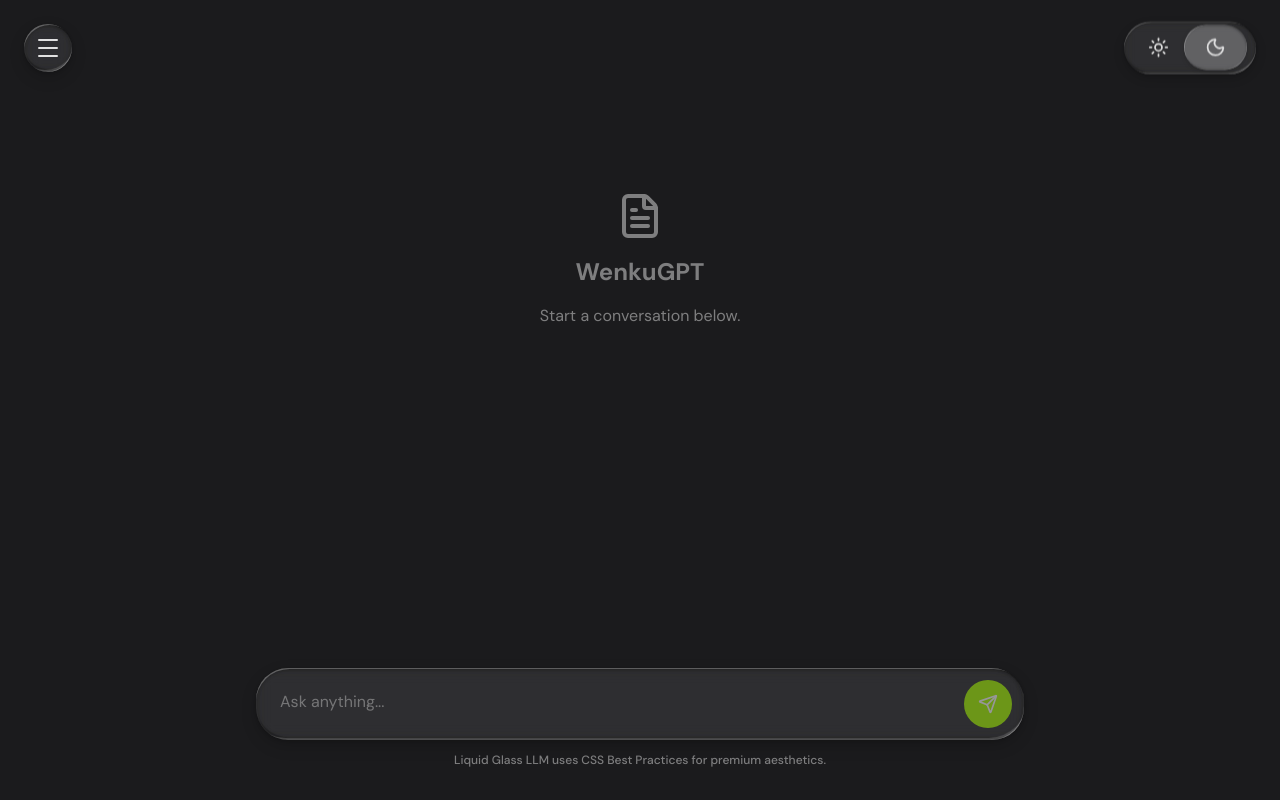
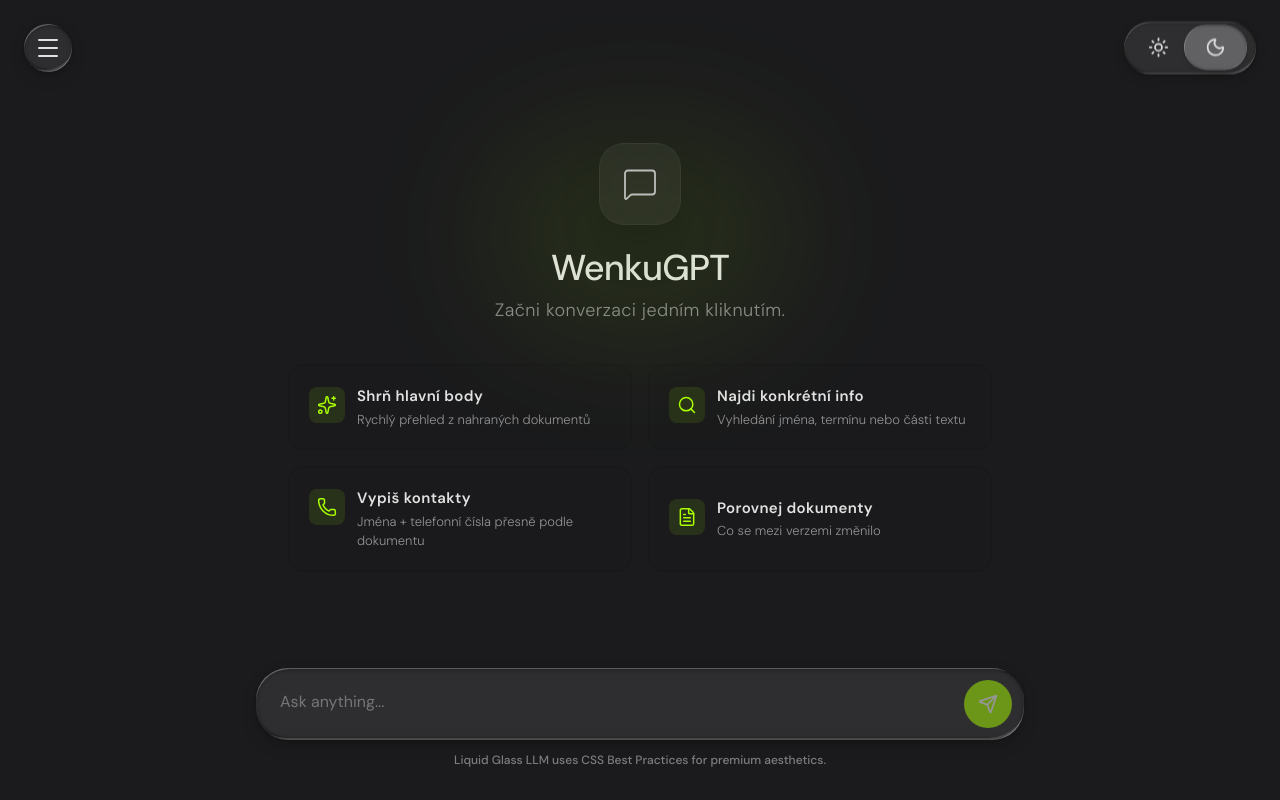
Before and after one commit to nerotinybusiness-byte/wenkugpt, a Next.js app: page / in a window 1280 px wide. Built offline with nearby package versions, Linux system fonts and the light colour scheme.

Commit message:
feat(chat): add conversational suggestion cards in empty state

```diff
--- a/src/components/chat/ChatPanel.tsx
+++ b/src/components/chat/ChatPanel.tsx
@@ -14,6 +14,7 @@ import { FileText, MessageSquarePlus, History, Trash2 } from 'lucide-react';
 
 import ChatMessage from './ChatMessage';
 import ChatInput from './ChatInput';
+import EmptyState from './EmptyState';
 import type { CitationPayload } from './CitationLink';
 import ThemeSwitcher from '@/components/ThemeSwitcher';
 import { SettingsDialog } from './SettingsDialog';
@@ -589,11 +590,7 @@ export default function ChatPanel({ onCitationClick, onSourcesChange }: ChatPane
                         aria-relevant="additions"
                     >
                         {messages.length === 0 ? (
-                            <div className="h-full flex flex-col items-center justify-center text-center opacity-50 space-y-4 pt-20">
-                                <FileText size={48} className="text-[var(--c-content)]" />
-                                <h2 className="text-2xl font-bold text-[var(--c-content)]">WenkuGPT</h2>
-                                <p className="text-[var(--c-content)]">Start a conversation below.</p>
-                            </div>
+                            <EmptyState onSuggestionSelect={handleSendMessage} />
                         ) : (
                             messages.map((message) => (
                                 <ChatMessage
--- a/src/components/chat/EmptyState.tsx
+++ b/src/components/chat/EmptyState.tsx
@@ -1,65 +1,83 @@
-import { MessageSquare, Sparkles, Code2, Layers } from 'lucide-react';
+import { MessageSquare, Sparkles, Search, FileText, Phone } from 'lucide-react';
 
-export default function EmptyState() {
-    const features = [
+interface EmptyStateProps {
+    onSuggestionSelect?: (prompt: string) => void;
+}
+
+interface SuggestionItem {
+    icon: typeof Sparkles;
+    title: string;
+    subtitle: string;
+    prompt: string;
+}
+
+export default function EmptyState({ onSuggestionSelect }: EmptyStateProps) {
+    const suggestions: SuggestionItem[] = [
         {
             icon: Sparkles,
-            label: "Liquid Glass",
-            sub: "Apple Material Design"
+            title: 'Shrň hlavní body',
+            subtitle: 'Rychlý přehled z nahraných dokumentů',
+            prompt: 'Shrň prosím hlavní body z mých nahraných dokumentů do 5 stručných odrážek.',
         },
         {
-            icon: Code2,
-            label: "System UI",
-            sub: "Native Font Stack"
+            icon: Search,
+            title: 'Najdi konkrétní info',
+            subtitle: 'Vyhledání jména, termínu nebo části textu',
+            prompt: 'Najdi v dokumentech všechny zmínky o kontaktu Jiří Zabilanský a uveď zdroj.',
         },
         {
-            icon: Layers,
-            label: "Backdrop Blur",
-            sub: "Vibrancy & Depth"
+            icon: Phone,
+            title: 'Vypiš kontakty',
+            subtitle: 'Jména + telefonní čísla přesně podle dokumentu',
+            prompt: 'Vypiš všechny osoby a telefonní čísla přesně tak, jak jsou uvedené v dokumentech.',
         },
         {
-            icon: MessageSquare,
-            label: "Responsive",
-            sub: "Adaptive Layouts"
-        }
+            icon: FileText,
+            title: 'Porovnej dokumenty',
+            subtitle: 'Co se mezi verzemi změnilo',
+            prompt: 'Porovnej hlavní rozdíly mezi nahranými dokumenty a napiš, co se změnilo.',
+        },
     ];
 
     return (
-        <div className="flex flex-col items-center justify-center h-full p-8 animate-in fade-in zoom-in duration-700">
-            <div className="relative mb-12 group">
-                {/* Glow behind logo */}
-                <div className="absolute inset-0 bg-blue-500/10 blur-[80px] rounded-full group-hover:bg-blue-500/20 transition-colors duration-1000" />
+        <div className="flex flex-col items-center justify-center h-full p-6 md:p-8 animate-in fade-in zoom-in duration-700">
+            <div className="relative mb-8 md:mb-10 group">
+                <div className="absolute inset-0 bg-[var(--c-action)]/10 blur-[70px] rounded-full group-hover:bg-[var(--c-action)]/20 transition-colors duration-1000" />
 
-                <div className="relative w-24 h-24 rounded-[32px] flex items-center justify-center mb-8 mx-auto shadow-2xl ring-1 ring-white/10 bg-white/5 backdrop-blur-3xl">
-                    <MessageSquare className="w-10 h-10 text-white/80" strokeWidth={1} />
+                <div className="relative w-20 h-20 rounded-[24px] flex items-center justify-center mb-6 mx-auto shadow-2xl ring-1 ring-white/10 bg-white/5 backdrop-blur-3xl">
+                    <MessageSquare className="w-9 h-9 text-[var(--c-content)]/80" strokeWidth={1.2} />
                 </div>
 
-                <h2 className="text-4xl font-medium text-center tracking-tight text-white mb-3" style={{ fontFamily: 'var(--font-ui)' }}>
+                <h2 className="text-3xl md:text-4xl font-medium text-center tracking-tight text-[var(--c-content)] mb-2" style={{ fontFamily: 'var(--font-ui)' }}>
                     WenkuGPT
                 </h2>
-                <p className="text-white/40 text-center text-lg font-light tracking-wide">
-                    Designed for 2026.
+                <p className="text-[var(--c-content)]/55 text-center text-base md:text-lg font-light tracking-wide">
+                    Začni konverzaci jedním kliknutím.
                 </p>
             </div>
 
-            <div className="grid grid-cols-2 gap-4 max-w-lg w-full">
-                {features.map((feature, i) => (
-                    <div
-                        key={i}
-                        className="p-5 rounded-[24px] text-center hover:bg-white/5 active:scale-[0.98] cursor-pointer transition-all duration-300 group border border-transparent hover:border-white/10 h-auto bg-white/[0.02]"
+            <div className="grid grid-cols-1 md:grid-cols-2 gap-3 md:gap-4 max-w-3xl w-full">
+                {suggestions.map((suggestion) => (
+                    <button
+                        key={suggestion.title}
+                        type="button"
+                        onClick={() => onSuggestionSelect?.(suggestion.prompt)}
+                        className="p-4 md:p-5 rounded-2xl text-left active:scale-[0.99] cursor-pointer transition-all duration-300 group border border-black/10 dark:border-white/10 hover:border-[var(--c-action)]/40 bg-black/[0.03] dark:bg-white/[0.02] hover:bg-black/[0.05] dark:hover:bg-white/[0.05]"
                     >
-                        <div className="flex flex-col items-center gap-3">
-                            <feature.icon className="w-6 h-6 text-white/70 group-hover:text-white transition-colors duration-300" strokeWidth={1.5} />
+                        <div className="flex items-start gap-3">
+                            <div className="w-9 h-9 rounded-lg flex items-center justify-center bg-[var(--c-action)]/10 text-[var(--c-action)] shrink-0 mt-0.5">
+                                <suggestion.icon className="w-5 h-5" strokeWidth={1.8} />
+                            </div>
                             <div>
-                                <h3 className="font-medium text-[15px] text-white/90 tracking-wide mb-0.5" style={{ fontFamily: 'var(--font-ui)' }}>
-                                    {feature.label}
+                                <h3 className="font-semibold text-[15px] text-[var(--c-content)] tracking-wide mb-0.5">
+                                    {suggestion.title}
                                 </h3>
-                                <p className="text-[13px] text-white/40 font-light">
-                                    {feature.sub}
+                                <p className="text-[13px] text-[var(--c-content)]/60 font-light">
+                                    {suggestion.subtitle}
                                 </p>
                             </div>
                         </div>
-                    </div>
+                    </button>
                 ))}
             </div>
         </div>
```
